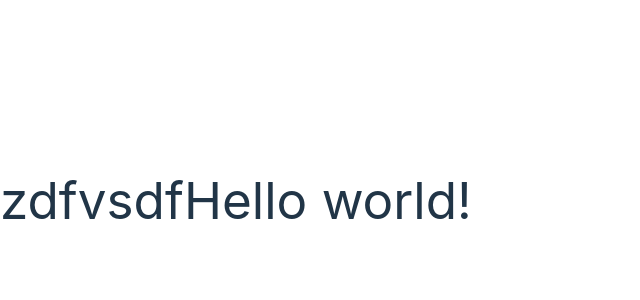
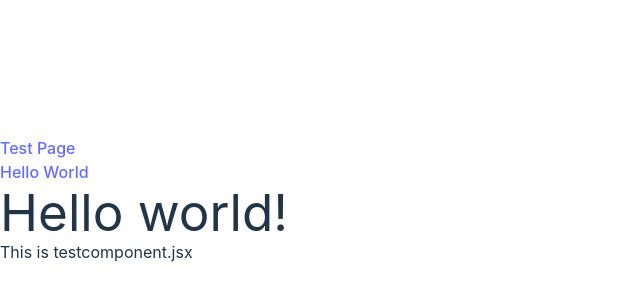
Before and after one commit to FennecOmega/IM2FinalProject, a React (Vite) app in the folder client/: page /HelloWorld in a window 1280 px wide. Shown: the part 200-500 px from the top of the page, without its empty margins (0-640 px from the left). Built offline with nearby package versions, Linux system fonts and the light colour scheme.

Commit message:
Added react-router-dom, updated readme, added test pages and components.

```diff
--- a/client/package.json
+++ b/client/package.json
@@ -11,7 +11,8 @@
   },
   "dependencies": {
     "react": "^18.2.0",
-    "react-dom": "^18.2.0"
+    "react-dom": "^18.2.0",
+    "react-router-dom": "^6.18.0"
   },
   "devDependencies": {
     "@types/react": "^18.2.15",
--- a/client/src/App.jsx
+++ b/client/src/App.jsx
@@ -1,20 +1,32 @@
-import { useState } from 'react'
-import reactLogo from './assets/react.svg'
-import viteLogo from '/vite.svg'
-import './index.css'
+import { useState, useEffect } from "react";
+import { BrowserRouter, Routes, Route, Link } from "react-router-dom";
+import reactLogo from "./assets/react.svg";
+import viteLogo from "/vite.svg";
+import "./index.css";
+import TestPage from "./Pages/testpage.jsx"
+import HelloWorld from "./Pages/helloworld.jsx"
 
 function App() {
-
   return (
     <>
-      <div>
-        <h1 className="text-3xl font-bold underline">
-         zdfvsdfHello world!
-        </h1>
-      </div>
+      <BrowserRouter>
+       <header>
 
+        <nav>
+         <Link to="/TestPage">Test Page</Link>
+         <p></p>
+         <Link to="/HelloWorld">Hello World</Link>
+         </nav>
+
+       </header>
+
+         <Routes>
+          <Route path="/TestPage" element={<TestPage/>}/>
+          <Route path="/HelloWorld" element={<HelloWorld/>}/>
+         </Routes>
+      </BrowserRouter>
     </>
-  )
+  );
 }
 
-export default App
+export default App;
--- /dev/null
+++ b/client/src/Components/testcomponent.jsx
@@ -0,0 +1,9 @@
+function TestComponent() {
+  return (
+    <>
+      <div>This is testcomponent.jsx</div>
+    </>
+  );
+}
+
+export default TestComponent;
--- /dev/null
+++ b/client/src/Pages/helloworld.jsx
@@ -0,0 +1,13 @@
+import TestComponent from "../Components/testcomponent.jsx";
+import "../index.css"
+
+function HelloWorld() {
+  return (
+    <>
+      <h1 className="text-3xl font-bold underline">Hello world!</h1>
+      <TestComponent />
+    </>
+  );
+}
+
+export default HelloWorld;
--- /dev/null
+++ b/client/src/Pages/testpage.jsx
@@ -0,0 +1,11 @@
+import "../index.css"
+
+function TestPage() {
+  return (
+    <>
+      <div className="content-center items-center">This is testpage.jsx</div>
+    </>
+  );
+}
+
+export default TestPage;
```
Also changed, not shown: 2 other files (tests, documents, lock files or other folders).
